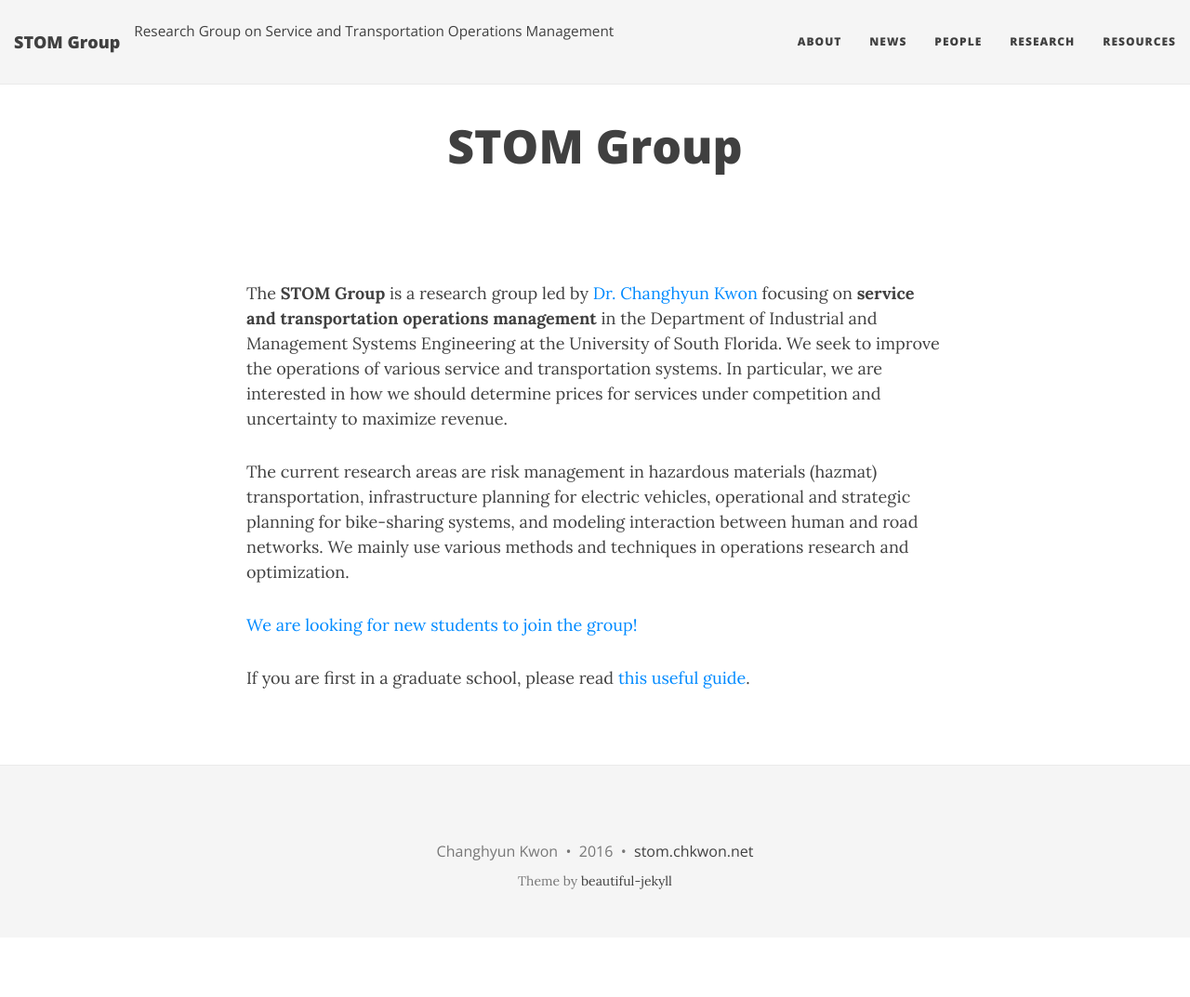
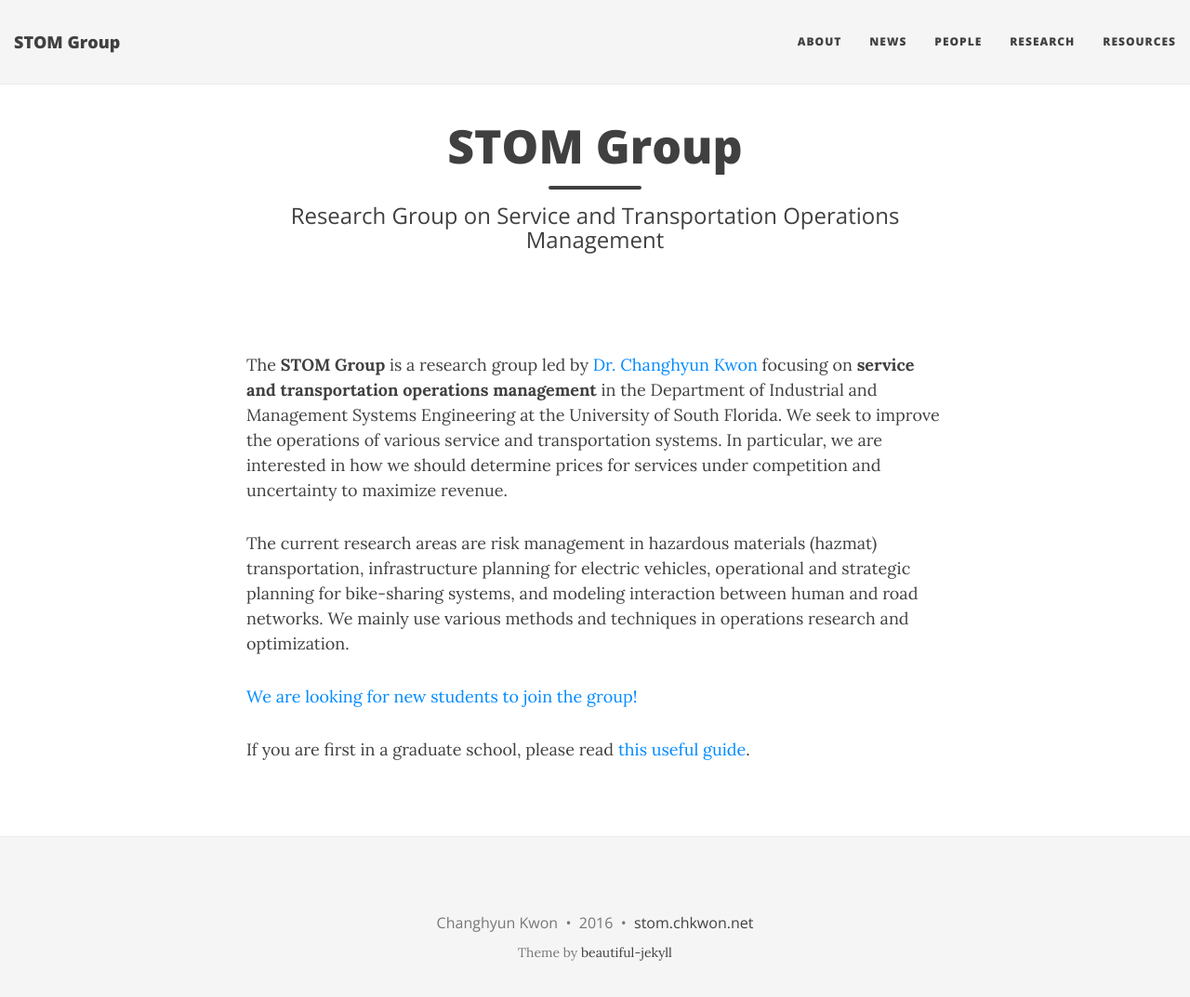
Before and after one commit to STOM-Group/stom.chkwon.net, a Jekyll site: the page built from index.md, in a window 1280 px wide and 1086 px high. Shown: the top 1073 px of the window at 93% size. Built offline with Jekyll 4.4.1, drawn with Linux system fonts in a browser that asks for light colours; nearby versions of some CDN libraries; comment, search, counter and statistics services are not loaded; some of the changed lines change nothing that is shown.

Commit message:
remove the site description

```diff
--- a/_includes/nav.html
+++ b/_includes/nav.html
@@ -8,7 +8,7 @@
         <span class="icon-bar"></span>
       </button>
       <a class="navbar-brand" href="{{ site.url }}">{{ site.title }}</a>
-      <small>{{ site.description }}</small>
+      <!-- <small>{{ site.description }}</small> -->
     </div>
 
     <div class="collapse navbar-collapse" id="main-navbar">
--- a/index.md
+++ b/index.md
@@ -2,7 +2,7 @@
 layout: page
 title: STOM Group
 permalink: /
-subtitle:
+subtitle: Research Group on Service and Transportation Operations Management
 ---
 &nbsp;
 
```
